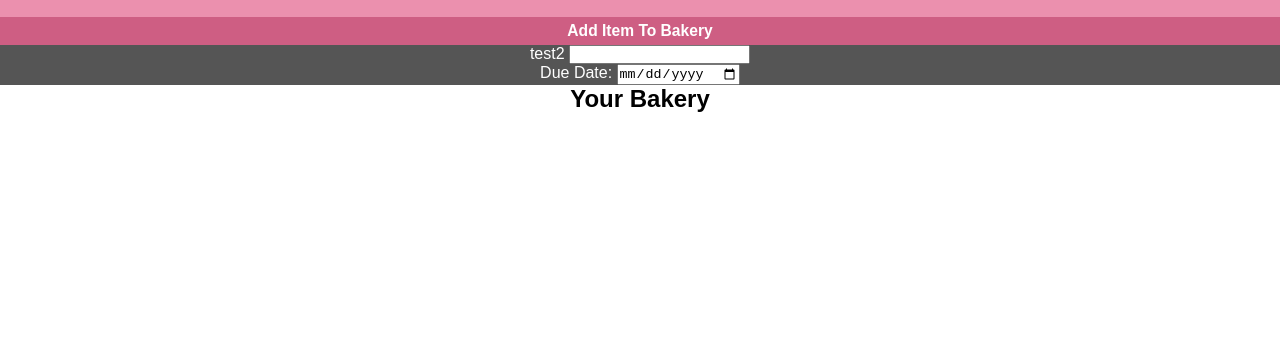
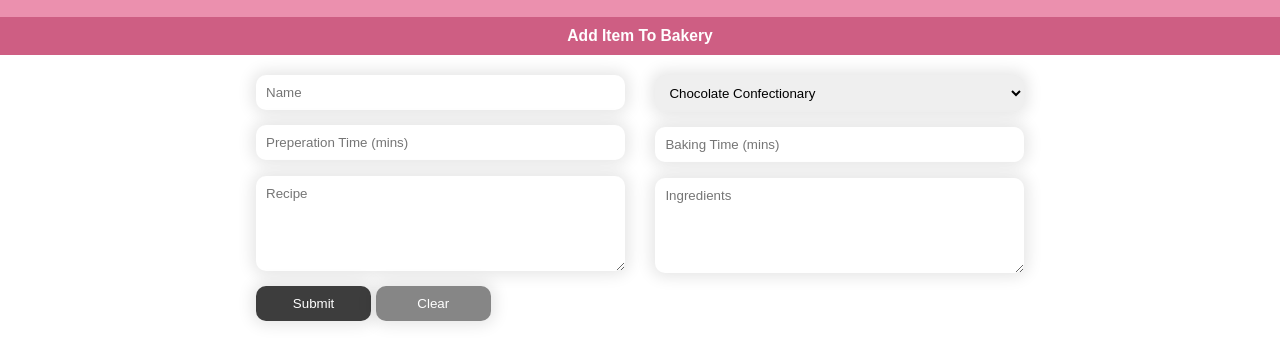
Before and after one commit to eare0976/eare0976-tracker, a website: page public/index.html in a window 1280 px wide. Both pictures are taken after a click on the button "Add Item To Bakery". Shown: the part 115-478 px from the top of the page. Drawn offline with Linux system fonts and the light colour scheme.

Commit message:
html form changes and css

```diff
--- a/public/index.html
+++ b/public/index.html
@@ -6,6 +6,7 @@
   <meta name="viewport" content="width=device-width">
   <title>eare0976_tracker</title>
   <link href="style.css" rel="stylesheet" type="text/css" />
+  <script src="script.js"></script>
 </head>
 <header>
   <h1>BAKED</h1>
@@ -14,18 +15,32 @@
 </header>
 <body>
   <div class="popup">
-  <button onclick="myFunction()"><h3>Add Item To Bakery</h3></button>
-  <span class="popuptext" id="myPopup"> test2
-    <input type="text" name="task" id="taskInput">
-      <br>
-      <label for="dueDate">Due Date: </label>
-      <input type="date" name="dueDate" id="dueDateInput">
-      <br>
-
-
-  </div>
+  <button class="mainbutton" onclick="myFunction()"><h3>Add Item To Bakery</h3></button>
+  <span class="popuptext" id="myPopup">
+    <form id="recipeform">
+    <input style="float:left" type="text" name="name" id="nameInput" placeholder="Name" required>
+  <select  style="float:right" id="category" name="categoryInput" placeholder="Select Category" required>
+  <option value="chocolate">Chocolate Confectionary</option>
+  <option value="pastry">Pastry</option>
+  <option value="cake">Cake</option>
+  <option value="pie">Pie</option>
+  <option value="cookie">Cookie</option>
+</select>
+<input style="float:left" type="number" name="preptime" id="preptimeInput" placeholder="Preperation Time (mins)" required >
+<input style="float:right" type="number" name="baketime" id="baketimeInput" placeholder="Baking Time (mins)" required>
+<textarea style="float:left" type="text" id="recipeInput" name="recipe" rows="5" placeholder="Recipe"></textarea>
+<textarea style="float:right"type="text" id="ingredientInput" name="ingredient" rows="5"  placeholder="Ingredients"></textarea>
+<br>
+<button class="submit" type="submit">Submit</button>
+<button class="reset" type="reset">Clear</button>
+</form>
+</span>
+</div>
+<br>
+  <section class="bakery">
   <h2>Your Bakery</h2>
-  <script src="script.js"></script>
+  <p>teest</p>
+</section>
 </body>
 
 </html>
--- a/public/style.css
+++ b/public/style.css
@@ -1,15 +1,5 @@
-button {
-    position: relative;
-    width: 100%;
-    display: block;
-    border: none;
-    background-color: #ce5e83;
-    color: #fff;
-    padding: 5px;
-}
-
 .popup {
-    position: relative;
+    position: absolute;
     display: block;
     -webkit-user-select: none;
     -moz-user-select: none;
@@ -25,8 +15,14 @@ button {
     width: 100%;
     height: 100%;
     display: block;
-    background-color: #555;
+    background-color:#ffffff;
     color: #fff;
+    padding: 5px;
+    padding-top: 20px;
+    padding-left: 20%;
+    padding-right: 20%;
+    padding-bottom: 20px;
+    text-align: left;
   }
 
   /* Toggle this class - hide and show the popup */
@@ -74,9 +70,76 @@ button {
     box-sizing: border-box;
   }
 
-  /*body {
-    margin: 20px auto;
-    padding: 0 20px 400px;
-    max-width: 800px;
-    border: 3px solid #cccccc;
-  }*/
+  input, select {
+    width:48%;
+    padding: 10px;
+    box-sizing: border-box;
+    margin-bottom: 2%;
+    text-align: left;
+    border: none;
+    border-radius:10px;
+    box-shadow:0 0 15px 4px rgba(0,0,0,0.1);
+  }
+
+  textarea {
+    width: 48%;
+    padding: 10px;
+    box-sizing: border-box;
+    margin-bottom: 2%;
+    text-align: left;
+    border: none;
+    border-radius:10px;
+    box-shadow:0 0 15px 4px rgba(0,0,0,0.1);
+    font-family: Arial, Helvetica, sans-serif;
+  }
+
+  .mainbutton {
+    position: relative;
+    width: 100%;
+    display: block;
+    border: none;
+    background-color: #ce5e83;
+    color: #fff;
+    padding: 10px;
+}
+
+.submit, .reset {
+    text-align: center;
+    border: none;
+    padding: 10px;
+    width: 15%;
+    background-color:#3d3d3d;
+    color: #fff;
+    box-sizing: border-box;
+    border-radius:10px;
+    box-shadow:0 0 15px 4px rgba(0,0,0,0.1);
+  }
+
+  .reset {
+    background-color:#868686;
+  }
+
+ .submit:hover {
+    background-color:#ce5e83;
+  }
+  .reset:hover {
+    background-color:#ce5e83;
+  }
+
+  .bakery {
+    margin-top: 10%;
+    /* margin: 10px 10px auto; */
+  }
+/*
+  .test {
+    display: inline-block;
+    margin: 5px 5px auto;
+    justify-content: space-evenly;
+    flex: 25%;
+}
+
+.test label {
+    display: block;
+    justify-content: space-evenly;
+}
+   */
```
